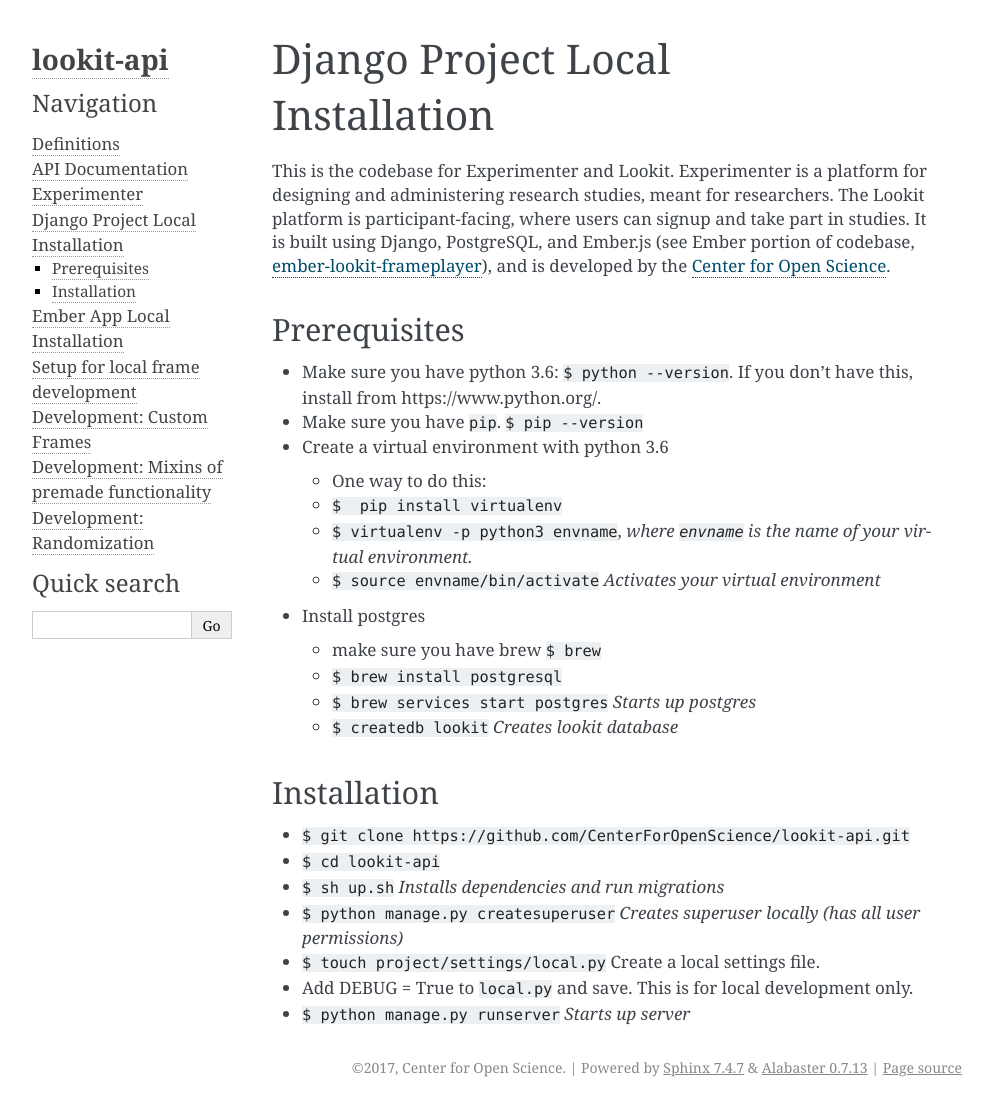
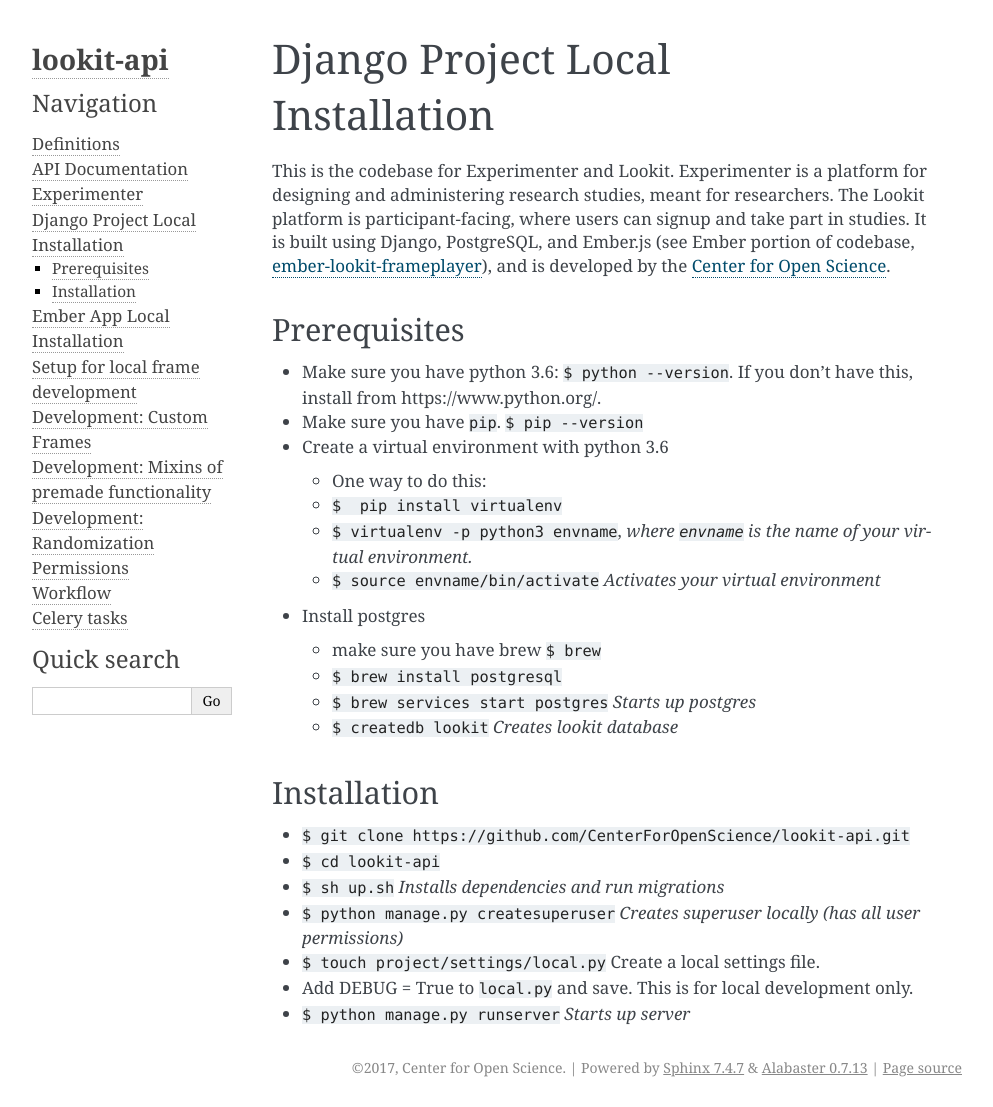
Before and after one commit to lookit/lookit-api, a Sphinx documentation site: the page built from docs/source/django-project-installation.md, in a window 1280 px wide. Shown: the whole page, without its empty margins (148-1141 px from the left). Built offline with Sphinx 7.4.7, drawn with Linux system fonts in a browser that asks for light colours.

Commit message:
Surface Chris's recent documentation on read the docs.

```diff
--- a/docs/source/index.rst
+++ b/docs/source/index.rst
@@ -25,3 +25,6 @@
    frames
    mixins
    random
+   permissions
+   workflow
+   celery_tasks
```
